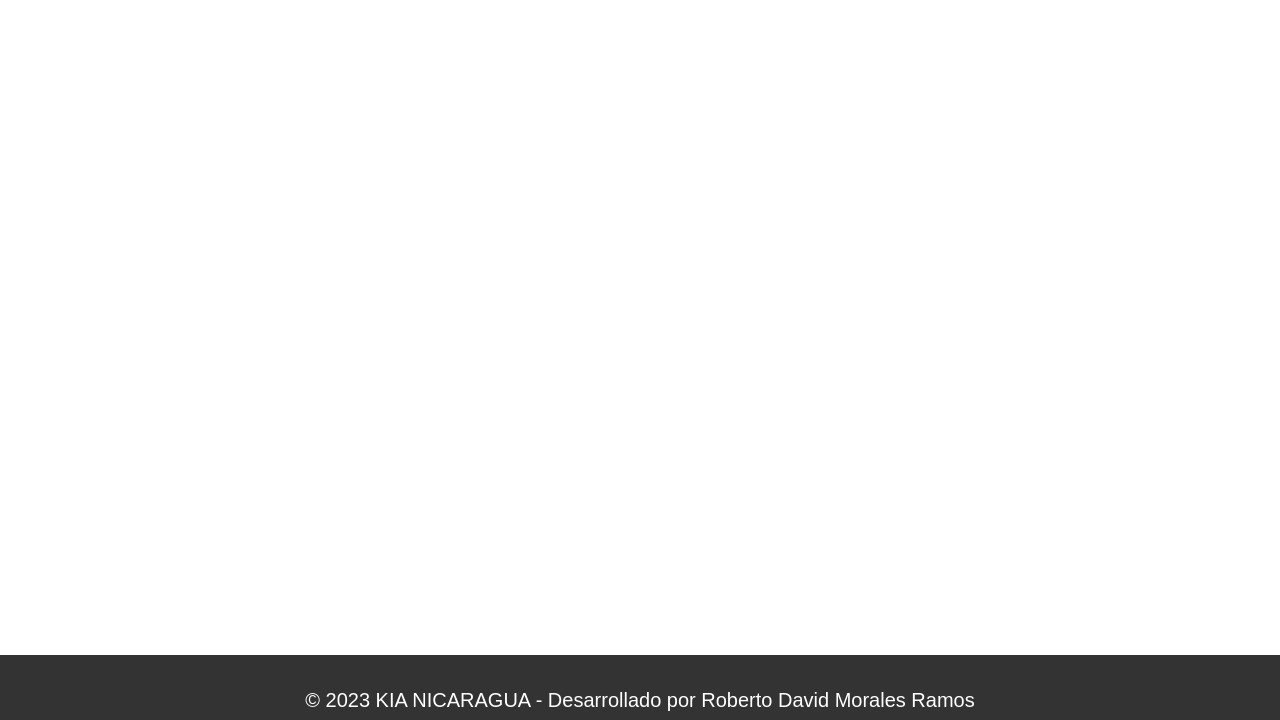
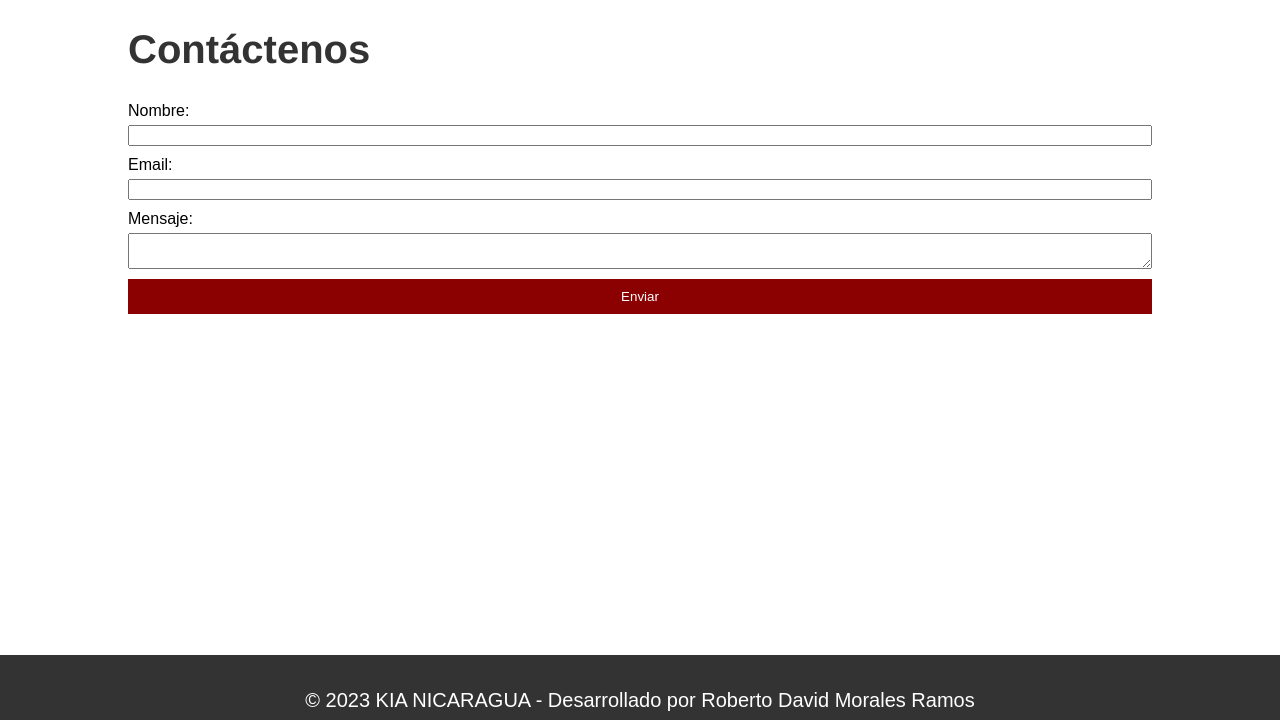
Before and after one commit to davld7/s4-webkia, a FastAPI app: page /contact/ in a window 1280 px wide. Shown: the part 80-800 px from the top of the page. Run offline with FastAPI, Linux system fonts and the light colour scheme.

Commit message:
added contact html

```diff
--- a/static/css/styles.css
+++ b/static/css/styles.css
@@ -146,3 +146,30 @@ footer {
     font-weight: bold;
     font-size: 20px;
 }
+
+.container {
+    width: 80%;
+    margin: 0 auto;
+}
+
+#contact-form {
+    display: flex;
+    flex-direction: column;
+}
+
+#contact-form label {
+    margin-top: 10px;
+}
+
+#contact-form input, #contact-form textarea {
+    margin-top: 5px;
+}
+
+#contact-form button {
+    margin-top: 10px;
+    padding: 10px;
+    background-color: #8b0000;
+    color: white;
+    border: none;
+    cursor: pointer;
+}
--- a/templates/contact.html
+++ b/templates/contact.html
@@ -5,7 +5,6 @@
     <title>Contáctenos · KIA</title>
     <link rel="icon" href="/favicon.ico" type="image/x-icon">
     <link rel="stylesheet" href="/styles.css">
-    <script src="/script.js"></script>
 </head>
 
 <body>
@@ -24,10 +23,30 @@
         </nav>
     </header>
 
+    <main>
+        <div class="container">
+            <h1>Contáctenos</h1>
+            <form id="contact-form">
+                <label for="name">Nombre:</label>
+                <input type="text" id="name" name="name" required>
+
+                <label for="email">Email:</label>
+                <input type="email" id="email" name="email" required>
+
+                <label for="message">Mensaje:</label>
+                <textarea id="message" name="message" required></textarea>
+
+                <button type="submit">Enviar</button>
+            </form>
+        </div>
+    </main>
+
     <footer>
         <p>&copy; 2023 KIA NICARAGUA - Desarrollado por Roberto David Morales Ramos</p>
     </footer>
 
+    <script src="/script.js"></script>
+
 </body>
 
 </html>
```
